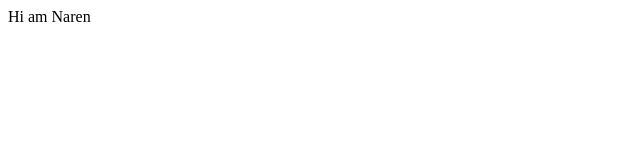
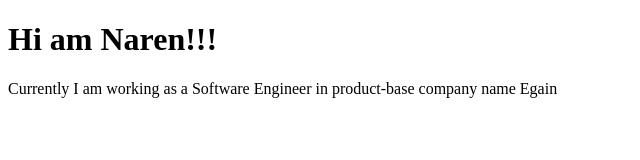
Before and after one commit to Naren07-commits/narendra_chordiya-porfolio, a plain HTML site: page index.html in a window 1280 px wide. Shown: the whole page, without its empty margins (0-640 px from the left). Drawn offline with Linux system fonts and the light colour scheme.

Commit message:
refactor: Added more about myself

```diff
--- a/index.html
+++ b/index.html
@@ -7,6 +7,10 @@
     <title>My Portfolio</title>
   </head>
   <body>
-    Hi am Naren
+    <h1>Hi am Naren!!!</h1>
+    <p>
+      Currently I am working as a Software Engineer in product-base company name
+      Egain
+    </p>
   </body>
 </html>
```
